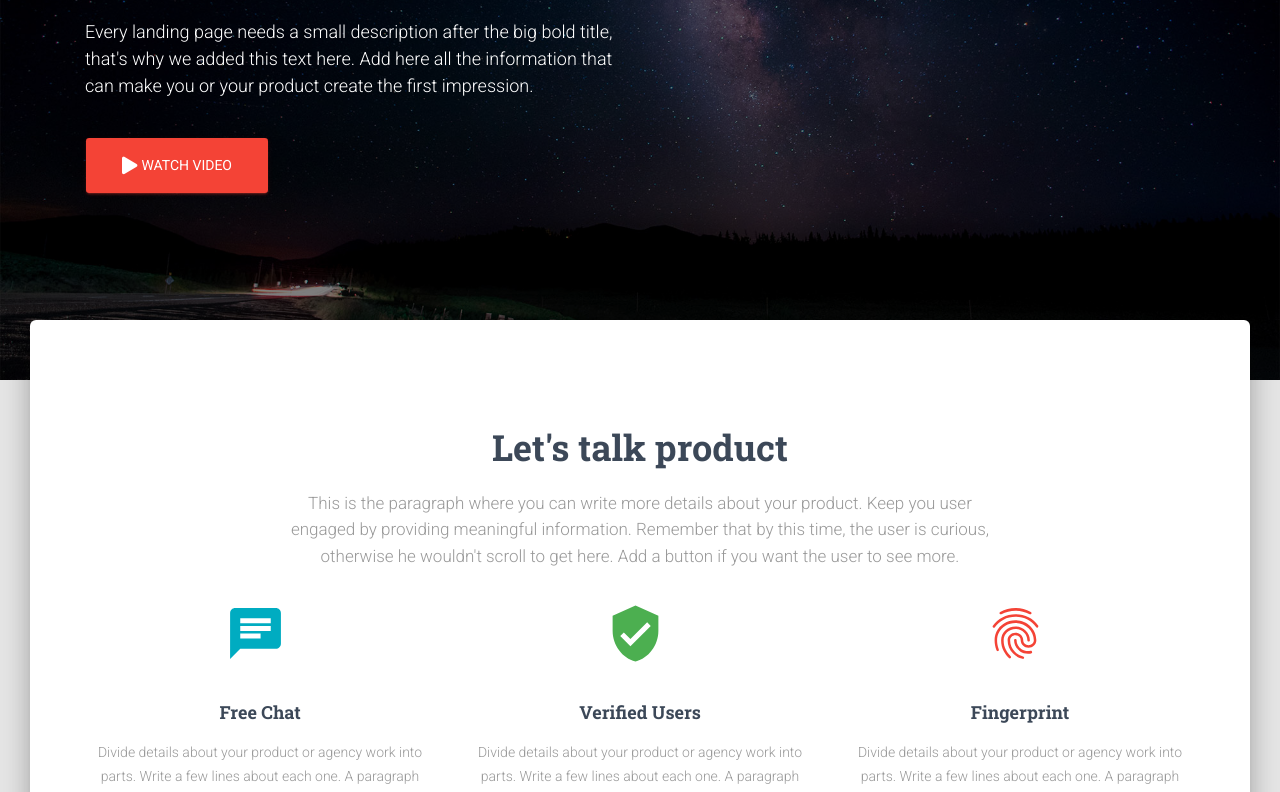
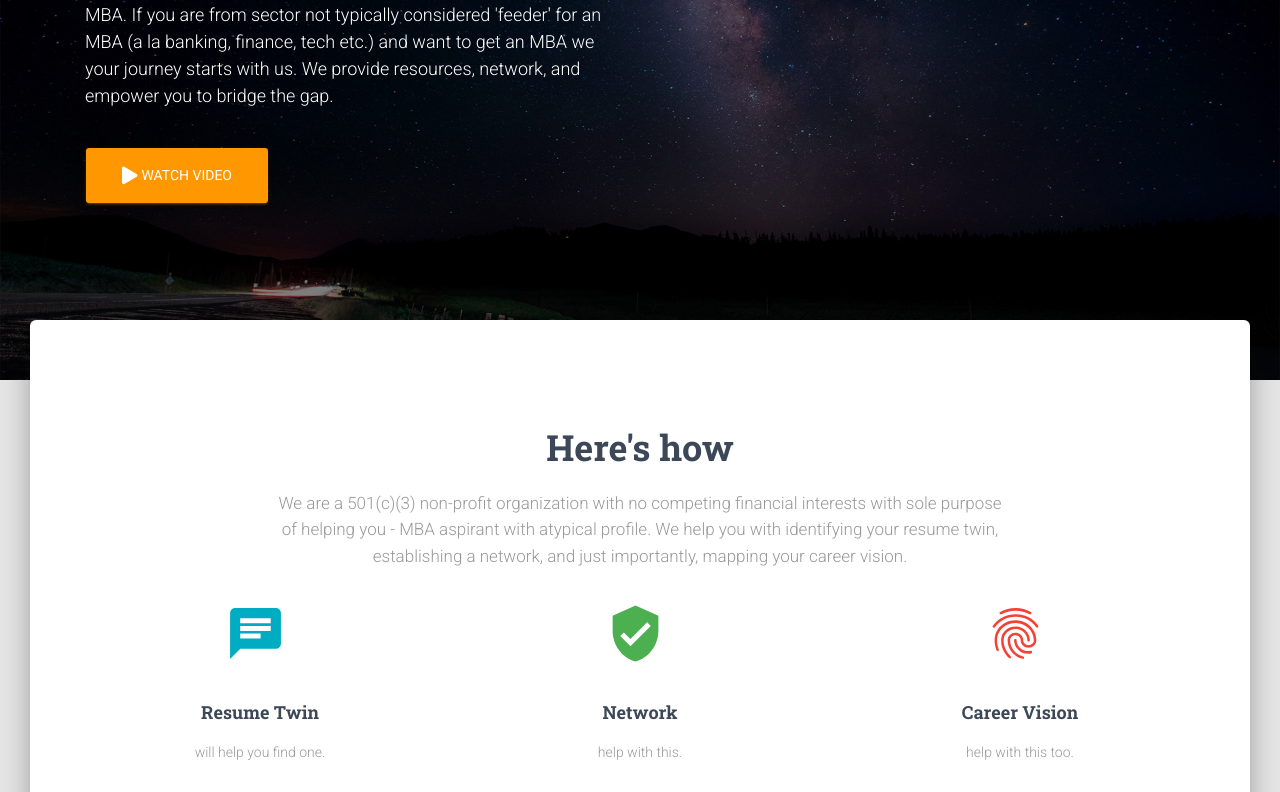
Before and after one commit to rg-code/atypical, a Next.js app: page /landing in a window 1280 px wide. Shown: the part 340-1132 px from the top of the page. Built offline with nearby package versions, Linux system fonts and the light colour scheme.

Commit message:
changes to landing

```diff
--- a/pages-sections/LandingPage-Sections/ProductSection.js
+++ b/pages-sections/LandingPage-Sections/ProductSection.js
@@ -21,13 +21,9 @@ export default function ProductSection() {
     <div className={classes.section}>
       <GridContainer justify="center">
         <GridItem xs={12} sm={12} md={8}>
-          <h2 className={classes.title}>Let{"'"}s talk product</h2>
+          <h2 className={classes.title}>Here{"'"}s how</h2>
           <h5 className={classes.description}>
-            This is the paragraph where you can write more details about your
-            product. Keep you user engaged by providing meaningful information.
-            Remember that by this time, the user is curious, otherwise he wouldn
-            {"'"}t scroll to get here. Add a button if you want the user to see
-            more.
+            We are a 501(c)(3) non-profit organization with no competing financial interests with sole purpose of helping you - MBA aspirant with atypical profile. We help you with identifying your resume twin, establishing a network, and just importantly, mapping your career vision.
           </h5>
         </GridItem>
       </GridContainer>
@@ -35,27 +31,27 @@ export default function ProductSection() {
         <GridContainer>
           <GridItem xs={12} sm={12} md={4}>
             <InfoArea
-              title="Free Chat"
-              description="Divide details about your product or agency work into parts. Write a few lines about each one. A paragraph describing a feature will be enough."
+              title="Resume Twin"
+              description="will help you find one."
               icon={Chat}
-              iconColor="info"
+              iconColor="info" //find icon
               vertical
             />
           </GridItem>
           <GridItem xs={12} sm={12} md={4}>
             <InfoArea
-              title="Verified Users"
-              description="Divide details about your product or agency work into parts. Write a few lines about each one. A paragraph describing a feature will be enough."
+              title="Network"
+              description="help with this."
               icon={VerifiedUser}
-              iconColor="success"
+              iconColor="success" //find icon
               vertical
             />
           </GridItem>
           <GridItem xs={12} sm={12} md={4}>
             <InfoArea
-              title="Fingerprint"
-              description="Divide details about your product or agency work into parts. Write a few lines about each one. A paragraph describing a feature will be enough."
-              icon={Fingerprint}
+              title="Career Vision"
+              description="help with this too."
+              icon={Fingerprint} //find icon
               iconColor="danger"
               vertical
             />
--- a/pages/landing.js
+++ b/pages/landing.js
@@ -47,18 +47,15 @@ export default function LandingPage(props) {
         <div className={classes.container}>
           <GridContainer>
             <GridItem xs={12} sm={12} md={6}>
-              <h1 className={classes.title}>Your Story Starts With Us.</h1>
+              <h1 className={classes.title}> A typical MBA.</h1>
               <h4>
-                Every landing page needs a small description after the big bold
-                title, that{"'"}s why we added this text here. Add here all the
-                information that can make you or your product create the first
-                impression.
+              You don{"'"}t know what you don't know. We realize and have first hand experiernce with being informed of our profile being <u>atypical</u> for an MBA. If you are from sector not typically considered {"'"}feeder{"'"} for an MBA (a la banking, finance, tech etc.) and want to get an MBA we your journey starts with us. We provide resources, network,  and empower you to bridge the gap.
               </h4>
               <br />
               <Button
-                color="danger"
+                color="warning"
                 size="lg"
-                href="https://www.youtube.com/watch?v=dQw4w9WgXcQ&ref=creativetim"
+                href=""
                 target="_blank"
                 rel="noopener noreferrer"
               >
```
